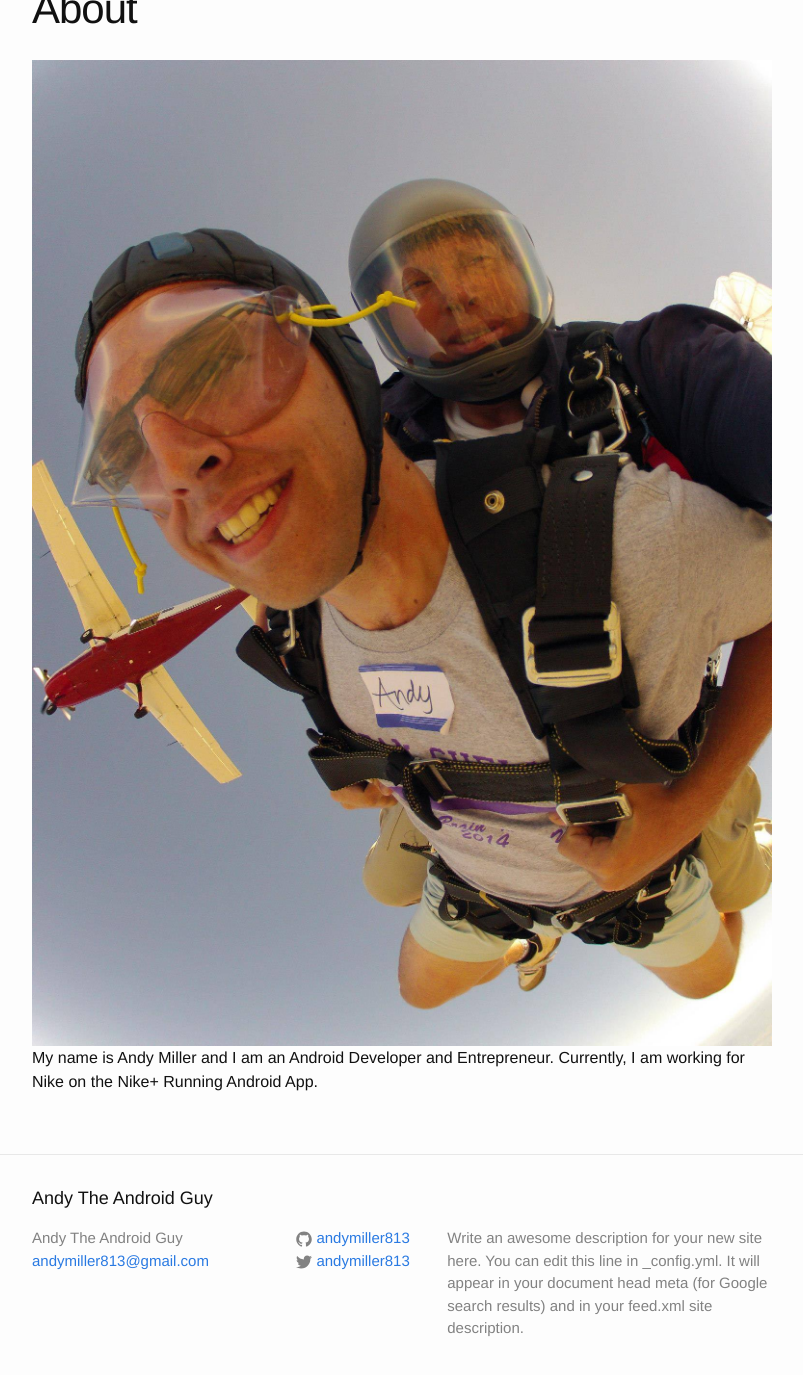
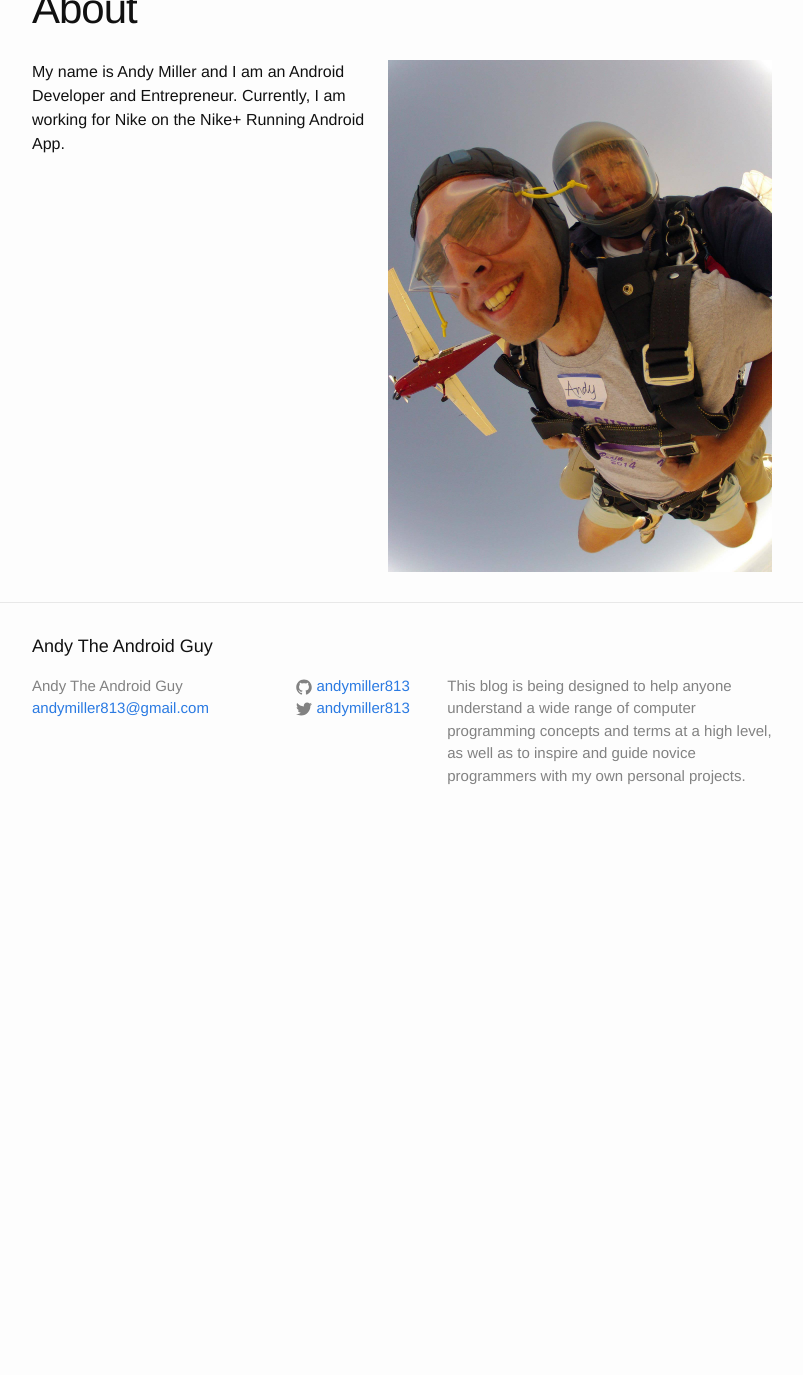
Before and after one commit to andymiller813/andymiller813.github.io, a Jekyll site: the page built from about.md, in a window 1280 px wide and 1400 px high, scrolled down 104 px. Shown: the top 1375 px of the window, without its empty margins (238-1041 px from the left). Built offline with Jekyll 4.4.1, drawn with Linux system fonts in a browser that asks for light colours; after the commit the page ends 951 px from its top, so only the background shows below that.

Commit message:
resized about me pic

```diff
--- a/_config.yml
+++ b/_config.yml
@@ -2,9 +2,7 @@
 title: Andy The Android Guy
 email: andymiller813@gmail.com
 description: > # this means to ignore newlines until "baseurl:"
-  Write an awesome description for your new site here. You can edit this
-  line in _config.yml. It will appear in your document head meta (for
-  Google search results) and in your feed.xml site description.
+  This blog is being designed to help anyone understand a wide range of computer programming concepts and terms at a high level, as well as to inspire and guide novice programmers with my own personal projects.
 baseurl: "" # the subpath of your site, e.g. /blog/
 url: "http://andymiller813.github.io" # the base hostname & protocol for your site
 twitter_username: andymiller813
--- a/about.md
+++ b/about.md
@@ -4,5 +4,5 @@ title: About
 permalink: /about/
 ---
 
-![Me](/assets/andy_skydiving.jpg)
+<img src="/assets/andy_skydiving.jpg" width="384" height="511.75" align="right">
 My name is Andy Miller and I am an Android Developer and Entrepreneur.  Currently, I am working for Nike on the Nike+ Running Android App.
```
